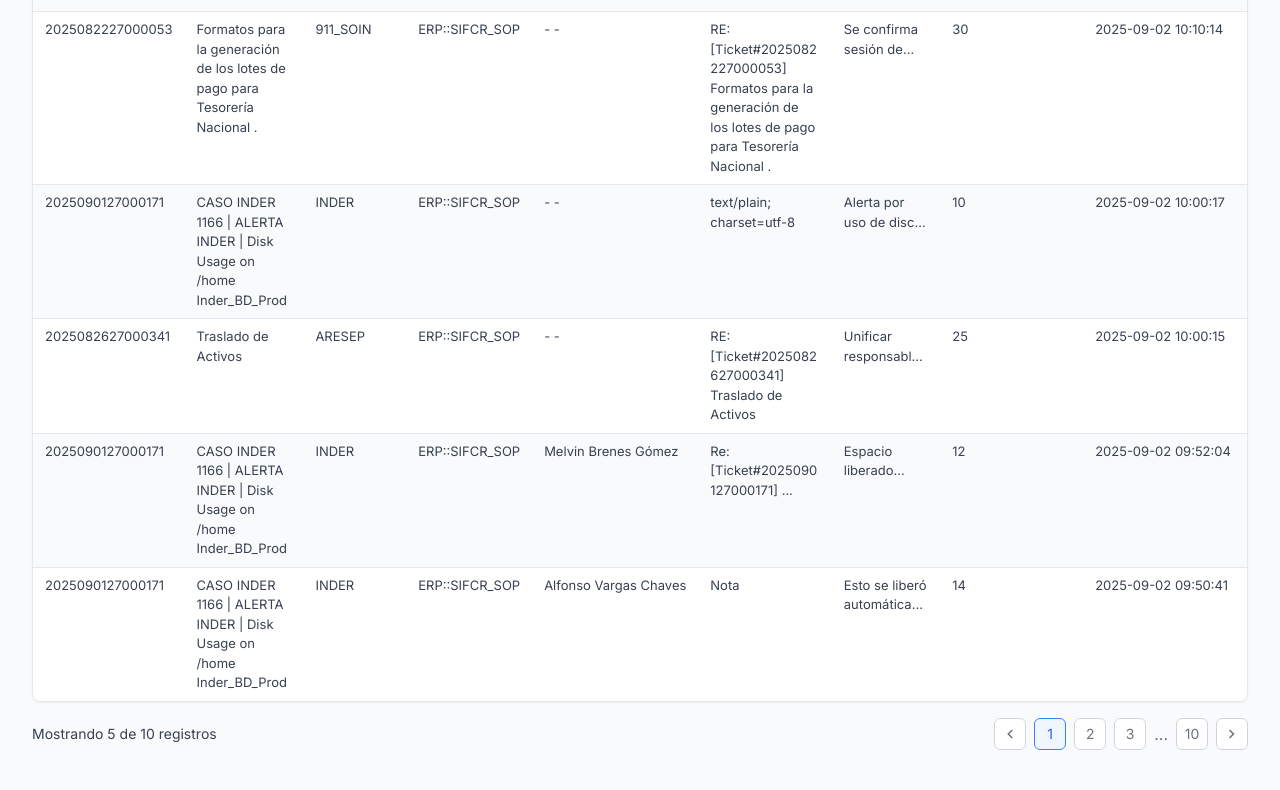
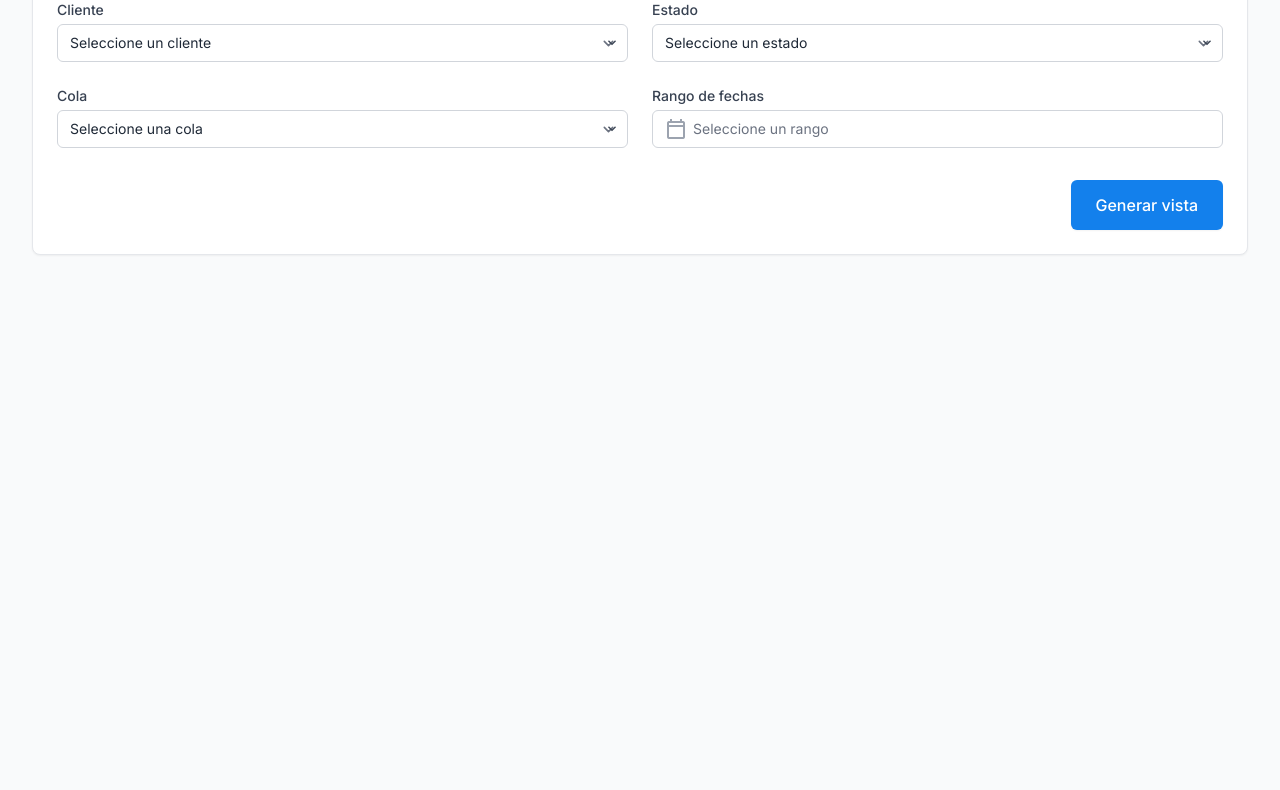
Before and after one commit to BrayanD17/web-desing-soin, a plain HTML site: page index.html in a window 1280 px wide. Shown: the part 230-1020 px from the top of the page. After the commit the page ends 800 px from the top, so only its background shows below. Drawn offline with nearby package versions, Linux system fonts and the light colour scheme.

Commit message:
Actualizacion de las vistas del HTML

```diff
--- a/app.js
+++ b/app.js
@@ -213,28 +213,47 @@ const download = (filename, text) => {
 
 // --- Eventos / Init ---
 document.addEventListener("DOMContentLoaded", () => {
-  // Asegura que la vista de previsualización esté visible
-  const previewView = document.getElementById("previewView");
-  if (previewView && previewView.classList.contains("hidden")) {
-    previewView.classList.remove("hidden");
+  const filtersView  = document.getElementById("filtersView");
+  const previewView  = document.getElementById("previewView");
+  const previewBody  = document.getElementById("previewBody");
+  const resultCount  = document.getElementById("resultCount");
+
+  const btnGenerar   = document.getElementById("btnGenerarVista");
+  const btnVolver    = document.getElementById("btnVolverFiltros");
+  const btnExportar  = document.getElementById("btnExportar");
+
+  // Mostrar solo filtros al inicio
+  if (filtersView)  filtersView.classList.remove("hidden");
+  if (previewView)  previewView.classList.add("hidden");
+
+  // Click: Generar vista -> renderiza y cambia de pantalla
+  if (btnGenerar) {
+    btnGenerar.addEventListener("click", () => {
+      // Renderiza 5 filas en orden invertido (ajusta si lo quieres directo)
+      const firstRows = [...rows].reverse().slice(0, 5);
+      previewBody.innerHTML = renderRows(firstRows);
+      if (resultCount) {
+        resultCount.textContent = `Mostrando ${firstRows.length} de ${rows.length} registros`;
+      }
+
+      // Cambiar pantallas
+      filtersView.classList.add("hidden");
+      previewView.classList.remove("hidden");
+    });
   }
 
-  // Renderizar 5 filas (ajusta si quieres otro número)
-  const previewBody = document.getElementById("previewBody");
-  const resultCount = document.getElementById("resultCount");
-  if (previewBody) {
-    const firstRows = rows.slice(0, 5);
-    previewBody.innerHTML = renderRows(firstRows);
-    if (resultCount) {
-      resultCount.textContent = `Mostrando ${firstRows.length} de ${rows.length} registros`;
-    }
+  // Click: Volver a filtros
+  if (btnVolver) {
+    btnVolver.addEventListener("click", () => {
+      previewView.classList.add("hidden");
+      filtersView.classList.remove("hidden");
+    });
   }
 
-  // Exportar data completa
-  const btnExportar = document.getElementById("btnExportar");
+  // Exportar (opcional: en el mismo orden invertido que la vista)
   if (btnExportar) {
     btnExportar.addEventListener("click", () => {
-      const csv = toCSV(rows);
+      const csv = toCSV(rows); // usa [...rows].reverse() si quieres exportar invertido
       download("soin_preview.csv", csv);
     });
   }
--- a/index.html
+++ b/index.html
@@ -47,7 +47,6 @@
     <main class="flex-grow bg-gray-50 py-10">
       <div class="mx-auto page-container px-4 sm:px-6 lg:px-8">
         <!-- Pantalla 1: Filtros -->
-        <!--
         <section id="filtersView">
           <div class="mb-8 text-center">
             <h2 class="text-3xl font-bold tracking-tight text-gray-900">Filtros de búsqueda</h2>
@@ -127,9 +126,8 @@
             </div>
           </div>
         </section>
-        -->
         <!-- Pantalla 2: Previsualización -->
-        <section id="previewView"><!-- class="hidden" -->
+        <section id="previewView" class="hidden">
 
           <div class="mb-6 flex items-center justify-between">
             <div>
```
